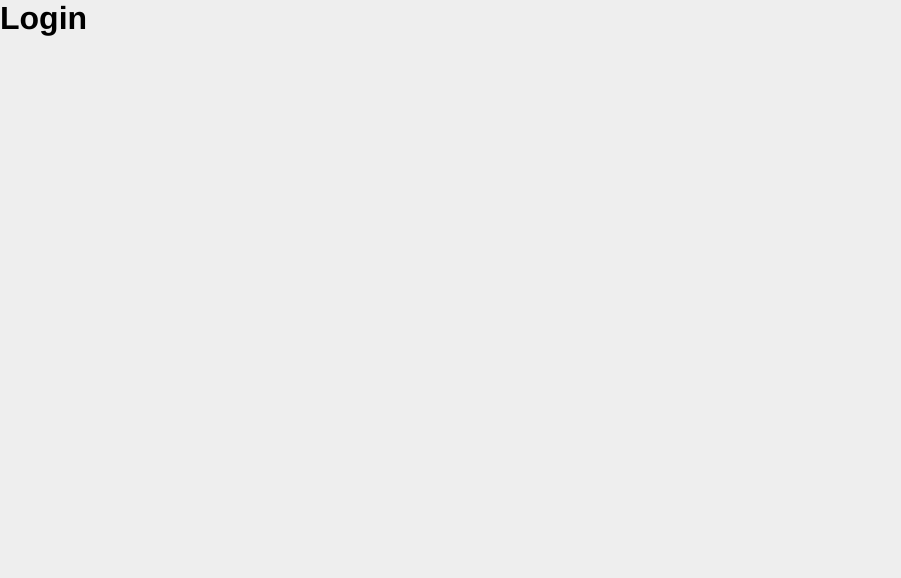
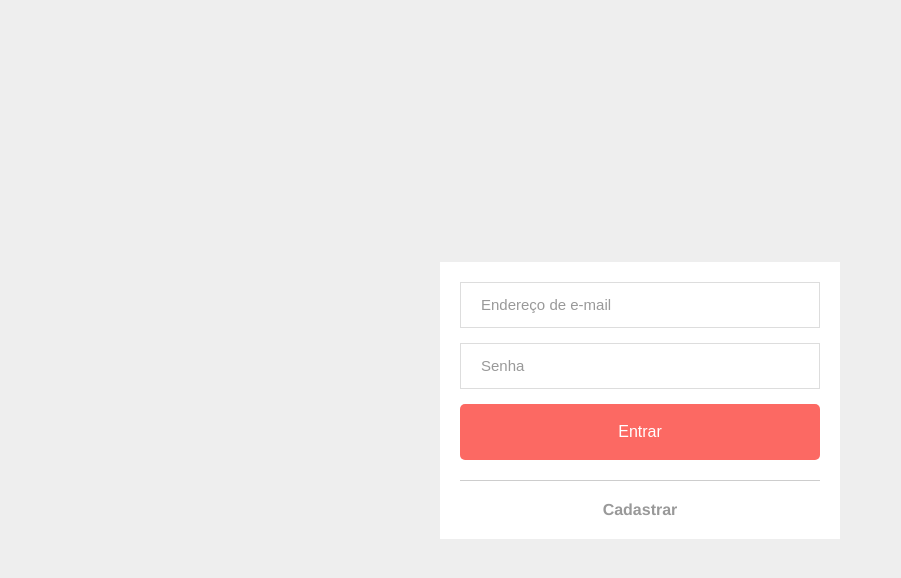
Before and after one commit to vitorpacheco/react-template, a React (Create React App) app: page / in a window 1280 px wide. Shown: the top 578 px of the page, without its empty margins (0-901 px from the left). Built offline with nearby package versions, Linux system fonts and the light colour scheme.

Commit message:
Pagina de login

```diff
--- /dev/null
+++ b/src/pages/SignIn/index.js
@@ -0,0 +1,57 @@
+import React, {Component} from 'react';
+import {Link, withRouter} from 'react-router-dom';
+
+import api from '../../services/api';
+import {login} from '../../services/auth';
+
+import { Form, Container } from "./styles";
+
+class SignIn extends Component {
+    state = {
+        email: '',
+        password: '',
+        error: ''
+    };
+
+    handleSignIn = async e => {
+        e.preventDefault();
+
+        const {email, password} = this.state;
+
+        if (!email || !password) {
+            this.setState({error: 'Preencha e-mail e senha para continuar'});
+        } else {
+            try {
+                const response = await api.post('/login', {email, password});
+                login(response.data.token);
+                this.props.history.push('/app');
+            } catch (err) {
+                this.setState({error: 'Houve um problema com o login, verifique suas credenciais.'})
+            }
+        }
+    };
+
+    render() {
+        return (
+            <Container>
+                <Form onSubmit={this.handleSignIn}>
+                    {this.state.error && <p>{this.state.error}</p>}
+
+                    <input type="email"
+                           placeholder="Endereço de e-mail"
+                           onChange={e => this.setState({email: e.target.value})}/>
+
+                    <input type="password"
+                           placeholder="Senha"
+                           onChange={e => this.setState({password: e.target.value})}/>
+
+                    <button type="submit">Entrar</button>
+                    <hr/>
+                    <Link to="/signup">Cadastrar</Link>
+                </Form>
+            </Container>
+        );
+    }
+}
+
+export default withRouter(SignIn)
--- /dev/null
+++ b/src/pages/SignIn/styles.js
@@ -0,0 +1,63 @@
+import styled from "styled-components";
+
+export const Container = styled.div`
+  display: flex;
+  align-items: center;
+  justify-content: center;
+  height: 100vh;
+`;
+
+export const Form = styled.form`
+  width: 400px;
+  background: #fff;
+  padding: 20px;
+  display: flex;
+  flex-direction: column;
+  align-items: center;
+
+  p {
+    color: #ff3333;
+    margin-bottom: 15px;
+    border: 1px solid #ff3333;
+    padding: 10px;
+    width: 100%;
+    text-align: center;
+  }
+
+  input {
+    height: 46px;
+    margin-bottom: 15px;
+    padding: 0 20px;
+    color: #777;
+    font-size: 15px;
+    width: 100%;
+    border: 1px solid #ddd;
+    &::placeholder {
+      color: #999;
+    }
+  }
+
+  button {
+    color: #fff;
+    font-size: 16px;
+    background: #fc6963;
+    height: 56px;
+    border: 0;
+    border-radius: 5px;
+    width: 100%;
+  }
+
+  hr {
+    margin: 20px 0;
+    border: none;
+    border-bottom: 1px solid #cdcdcd;
+    width: 100%;
+  }
+
+  a {
+    font-size: 16;
+    font-weight: bold;
+    color: #999;
+    text-decoration: none;
+  }
+`;
--- a/src/routes.js
+++ b/src/routes.js
@@ -2,6 +2,7 @@
 import {BrowserRouter, Redirect, Route, Switch} from 'react-router-dom';
 import {isAuthenticated} from './services/auth';
 import SignUp from './pages/SignUp';
+import SignIn from './pages/SignIn';
 
 const PrivateRoute = ({component: Component, ...rest}) => (
     <Route
@@ -16,7 +17,7 @@
 const Routes = () => (
     <BrowserRouter>
         <Switch>
-            <Route exact path="/" component={() => <h1>Login</h1>}/>
+            <Route exact path="/" component={SignIn}/>
             <Route path="/signup" component={SignUp}/>
             <PrivateRoute path="/app" component={() => <h1>App</h1>}/>
             <Route path="*" component={() => <h1>404</h1>}/>
```
